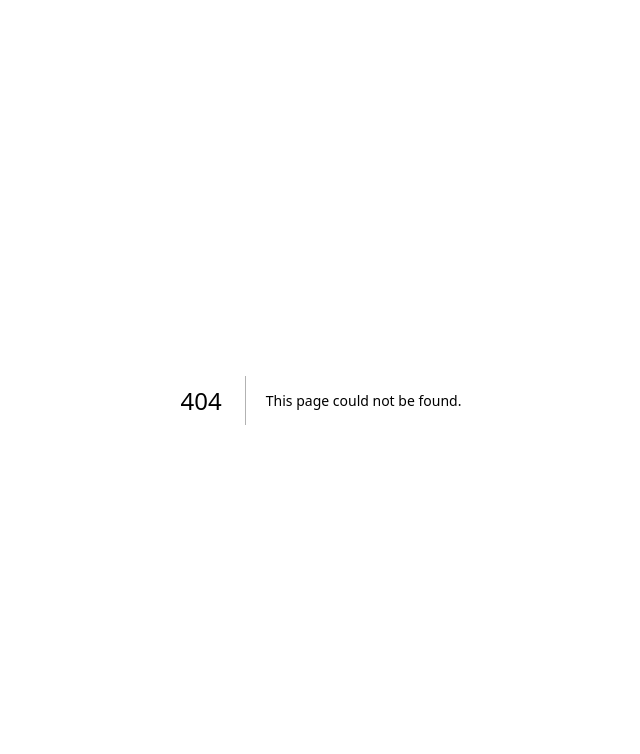
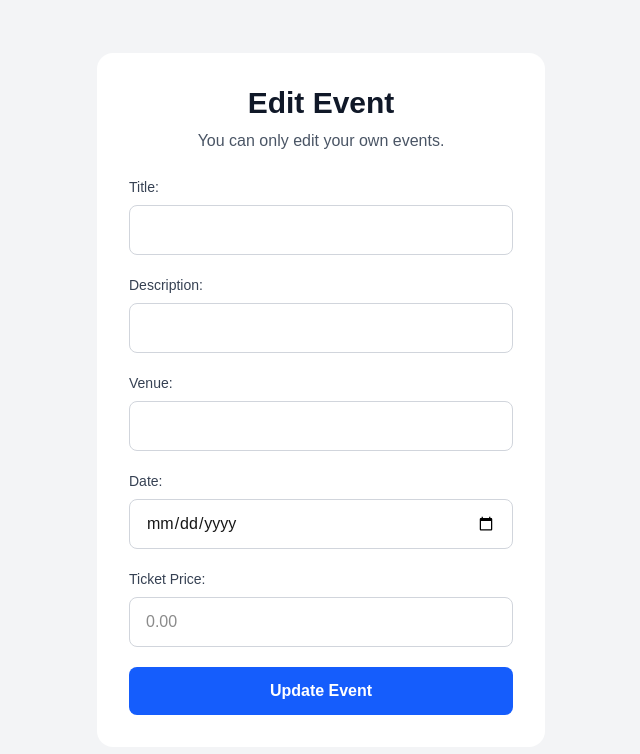
Before and after one commit to VKD-The-Tester/WP_Practical_Project, a Next.js app: page /events/1/update in a window 1280 px wide. Before the commit this address had no page. Shown: the top 754 px of the page, without its empty margins (319-959 px from the left). Built offline with nearby package versions, Linux system fonts and the light colour scheme; no server answers; the database is empty.

Commit message:
The update page is finally completed.

```diff
--- /dev/null
+++ b/app/events/[id]/update/UpdateForm.tsx
@@ -0,0 +1,122 @@
+import { useActionState } from "react";
+import { updateEvent } from "./actions";
+
+const UpdateForm = ({ event }: { event: any }) => {
+  const [state, updateAction] = useActionState(updateEvent, undefined);
+  return (
+    <form className="space-y-5" action={updateAction}>
+      <input type="hidden" name="id" value={event?.id} />
+      <div className="flex flex-col">
+        <label
+          htmlFor="updateTitle"
+          className="mb-2 text-sm font-medium text-gray-700"
+        >
+          Title:
+        </label>
+        <input
+          type="text"
+          name="title"
+          id="updateTitle"
+          defaultValue={event?.title}
+          className="rounded-lg border border-gray-300 px-4 py-3 outline-none transition focus:border-blue-500 focus:ring-2 focus:ring-blue-200"
+        />
+        {state?.errors?.title && (
+          <p className="mt-1 flex items-center gap-1 text-xs text-red-600">
+            {state.errors.title}
+          </p>
+        )}
+      </div>
+      <div className="flex flex-col">
+        <label
+          htmlFor="updateDescription"
+          className="mb-2 text-sm font-medium text-gray-700"
+        >
+          Description:
+        </label>
+        <input
+          type="text"
+          name="description"
+          id="updateDescription"
+          className="rounded-lg border border-gray-300 px-4 py-3 outline-none transition focus:border-blue-300 focus:ring-2 focus:ring-blue-200"
+          defaultValue={event?.description ?? ""}
+        />
+        {state?.errors?.description && (
+          <p className="mt-1 flex items-center gap-1 text-xs text-red-600">
+            {state.errors.description}
+          </p>
+        )}
+      </div>
+      <div className="flex flex-col">
+        <label
+          htmlFor="updateVenue"
+          className="mb-2 text-sm font-medium text-gray-700"
+        >
+          Venue:
+        </label>
+        <input
+          type="text"
+          name="venue"
+          id="updateVenue"
+          defaultValue={event?.venue}
+          className="rounded-lg border border-gray-300 px-4 py-3 outline-none transition focus:border-blue-500 focus:ring-2 focus:ring-blue-200"
+        />
+        {state?.errors?.venue && (
+          <p className="mt-1 flex items-center gap-1 text-xs text-red-600">
+            {state.errors.venue}
+          </p>
+        )}
+      </div>
+      <div className="flex flex-col">
+        <label
+          htmlFor="updateDate"
+          className="mb-2 text-sm font-medium text-gray-700"
+        >
+          Date:
+        </label>
+        <input
+          type="date"
+          name="date"
+          id="updateDate"
+          defaultValue={
+            event?.date ? new Date(event.date).toISOString().slice(0, 16) : ""
+          }
+          className="rounded-lg border border-gray-300 px-4 py-3 outline-none transition focus:border-blue-500 focus:ring-2 focus:ring-blue-200"
+        />
+      </div>
+      <div className="flex flex-col">
+        <label
+          htmlFor="updateTicketPrice"
+          className="mb-2 text-sm font-medium text-gray-700"
+        >
+          Ticket Price:
+        </label>
+        <input
+          type="number"
+          name="ticketPrice"
+          id="updateTicketPrice"
+          step="0.01"
+          placeholder="0.00"
+          defaultValue={
+            event?.ticketPrice ? Number(event?.ticketPrice) : undefined
+          }
+          className="rounded-lg border border-gray-300 px-4 py-3 outline-none transition focus:border-blue-500 focus:ring-2 focus:ring-blue-200"
+        />
+        {state?.errors?.ticketPrice && (
+          <p className="mt-1 flex items-center gap-1 text-xs text-red-600">
+            {state.errors.ticketPrice}
+          </p>
+        )}
+      </div>
+      <div>
+        <button
+          type="submit"
+          className="cursor-pointer w-full rounded-lg bg-blue-600 py-3 font-semibold text-white transition hover:bg-blue-700 active:scale-[0.98]"
+        >
+          Update Event
+        </button>
+      </div>
+    </form>
+  );
+};
+
+export default UpdateForm;
--- /dev/null
+++ b/app/events/[id]/update/actions.ts
@@ -0,0 +1,40 @@
+"use server";
+
+import { prisma } from "@/app/utils/prisma";
+import { redirect } from "next/navigation";
+
+import { z } from "zod";
+
+const updateSchema = z.object({
+  title: z.string().min(1, { error: "Title is required" }),
+  description: z.string().optional(),
+  venue: z.string().min(1, { error: "Venue is required" }),
+  date: z.coerce.date({ error: "Date is required" }),
+  ticketPrice: z.coerce
+    .number()
+    .positive("Ticket price must be greater than 0"),
+});
+
+export const updateEvent = async (prevState: any, formData: FormData) => {
+  const id = formData.get("id") as string;
+  const result = updateSchema.safeParse(Object.fromEntries(formData));
+
+  if (!result.success) {
+    return { errors: z.flattenError(result.error).fieldErrors };
+  }
+
+  const { title, description, venue, date, ticketPrice } = result.data;
+
+  await prisma.event.update({
+    where: { id: id },
+    data: {
+      title: title,
+      description: description,
+      venue: venue,
+      date: new Date(date),
+      ticketPrice: ticketPrice,
+    },
+  });
+
+  return redirect("/events");
+};
--- /dev/null
+++ b/app/events/[id]/update/page.tsx
@@ -0,0 +1,30 @@
+import { prisma } from "@/app/utils/prisma";
+import UpdateForm from "./UpdateForm";
+
+const UpdateEventPage = async ({
+  params,
+}: {
+  params: Promise<{ id: string }>;
+}) => {
+  const { id } = await params;
+
+  const event = await prisma.event.findUnique({
+    where: { id },
+  });
+
+  return (
+    <div className="min-h-screen flex flex-col items-center justify-center bg-gray-100 px-4">
+      <div className="w-full max-w-md rounded-2xl bg-white p-8 shadow-2x1">
+        <div className="text-center mb-6">
+          <h2 className="text-3xl font-bold text-gray-900 mb-2">Edit Event</h2>
+          <p className="text-gray-600">You can only edit your own events.</p>
+        </div>
+        <div>
+          <UpdateForm event={event} />
+        </div>
+      </div>
+    </div>
+  );
+};
+
+export default UpdateEventPage;
```
